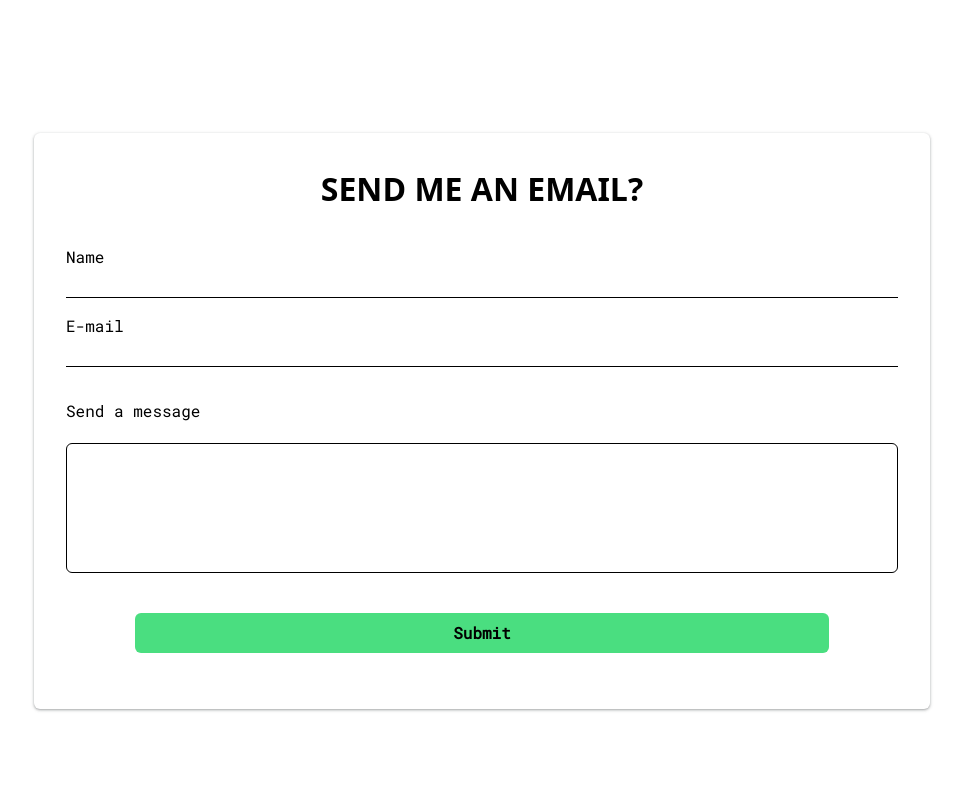
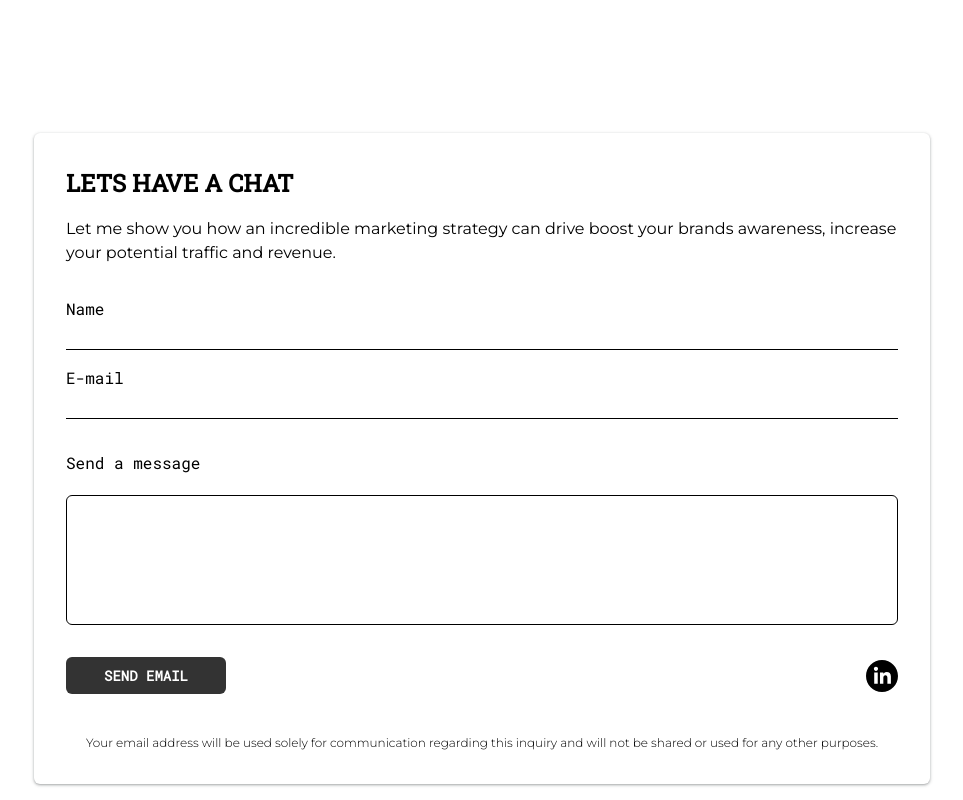
Before and after one commit to joao-miguel8/portfolio-website, a React (Vite) app: page / in a window 1280 px wide. Shown: the part 1435-2235 px from the top of the page, without its empty margins (158-1121 px from the left). Before the commit the page ends 2160 px from the top, so only its background shows below. Built offline with nearby package versions, Linux system fonts and the light colour scheme.

Commit message:
- Change form styling and add linkedin link
- Add linkedin link and change styling
- Change form submit button styling
- Change form title text
- Add form description
- Add form disclaimer text

```diff
--- a/src/components/Contact.jsx
+++ b/src/components/Contact.jsx
@@ -13,7 +13,8 @@ const Contact = ({ getInTouchRef }) => {
 				<div className="mx-8">
 					<motion.div animate={{ x: 80, y: 0 }} className="mt-10 relative -left-20">
 						<div className="p-8 [box-shadow:rgba(60,_64,_67,_0.3)_0px_1px_2px_0px,_rgba(60,_64,_67,_0.15)_0px_1px_3px_1px] rounded-md">
-							<h2 className="text-center text-32 uppercase font-semibold dark:text-#333">Send me an Email?</h2>
+							<h2 className=" text-24 uppercase monoSlab font-semibold dark:text-#333">Lets Have a Chat</h2>
+							<p className="mt-4 montserrat">Let me show you how an incredible marketing strategy can drive boost your brands awareness, increase your potential traffic and revenue.</p>
 							<form ref={getInTouchRef} className="mt-8 flex flex-col gap-4" action="https://api.web3forms.com/submit" method="POST">
 								{/* connect form to web3forms endpoint with public api key */}
 								<input type="hidden" name="apikey" value="15e1c0c6-fe6c-4ab2-a32d-ed52e7a3a762"></input>
@@ -50,11 +51,27 @@ const Contact = ({ getInTouchRef }) => {
 									name="description"
 									className="mt-1 p-1 rounded-md resize-none bg-transparent border-[1px] border-black dark:border-#333 focus:outline-none focus:border-#333 focus:text-#333 dark:focus:border-green-500 transition ease-in-out duration-300"
 								/>
-								<input type="hidden" name="redirect" value="https://web3forms.com/success" />
-								<motion.button type="submit" className="p-2 my-6 mx-auto w-5/6 text-16 max-[300px]:text-12 font-bold rounded-md text-#333 bg-green-400 hover:text-#333 robotoMono hover:transition ease-in-out hover:duration-300">
-									Submit
-								</motion.button>
+								<div className="flex flex-col md:flex-row md:items-between items-center justify-between">
+									<input type="hidden" name="redirect" value="https://web3forms.com/success" />
+									<motion.button type="submit" className="p-2 my-4 mx-auto md:mx-0 sm:mx-none w-5/6 uppercase text-14 md:w-40 max-[300px]:text-12 font-bold rounded-md text-white bg-[#333] hover:bg-[#222]  hover:text-#333 robotoMono hover:transition ease-in-out hover:duration-300">
+										Send Email
+									</motion.button>
+									{/* Linkedin */}
+									<a className="transition duration-300 ease-in-out hover:-translate-y-2" target="_blank" href="https://www.linkedin.com/in/jo%C3%A3omiguelc/">
+										<svg xmlns="http://www.w3.org/2000/svg" width="32" viewBox="7.025 7.025 497.951 497.95" id="linkedin">
+											<linearGradient id="a" x1="-974.482" x2="-622.378" y1="1306.773" y2="1658.877" gradientTransform="translate(1054.43 -1226.825)" gradientUnits="userSpaceOnUse">
+												<stop offset="0" stop-color="#2489be"></stop>
+												<stop offset="1" stop-color="#0575b3"></stop>
+											</linearGradient>
+											<path
+												fill="bg-[#333]"
+												d="M256 7.025C118.494 7.025 7.025 118.494 7.025 256S118.494 504.975 256 504.975 504.976 393.506 504.976 256C504.975 118.494 393.504 7.025 256 7.025zm-66.427 369.343h-54.665V199.761h54.665v176.607zM161.98 176.633c-17.853 0-32.326-14.591-32.326-32.587 0-17.998 14.475-32.588 32.326-32.588s32.324 14.59 32.324 32.588c.001 17.997-14.472 32.587-32.324 32.587zm232.45 199.735h-54.4v-92.704c0-25.426-9.658-39.619-29.763-39.619-21.881 0-33.312 14.782-33.312 39.619v92.704h-52.43V199.761h52.43v23.786s15.771-29.173 53.219-29.173c37.449 0 64.257 22.866 64.257 70.169l-.001 111.825z"></path>
+										</svg>
+									</a>
+								</div>
 							</form>
+							{/* form disclaimer */}
+							<p className="text-center mt-6 text-12 montserrat font-light">Your email address will be used solely for communication regarding this inquiry and will not be shared or used for any other purposes.</p>
 						</div>
 					</motion.div>
 				</div>
```
